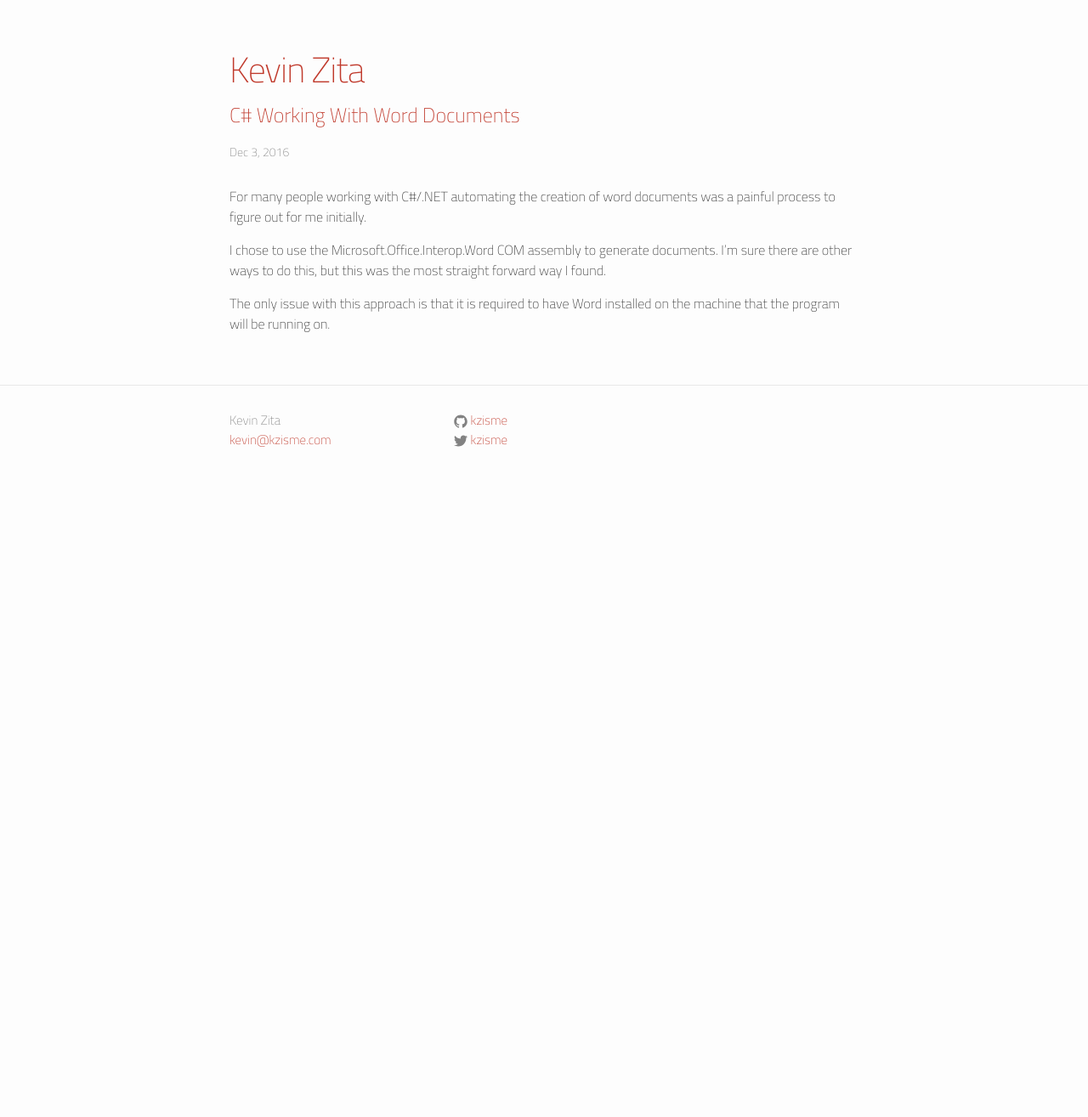
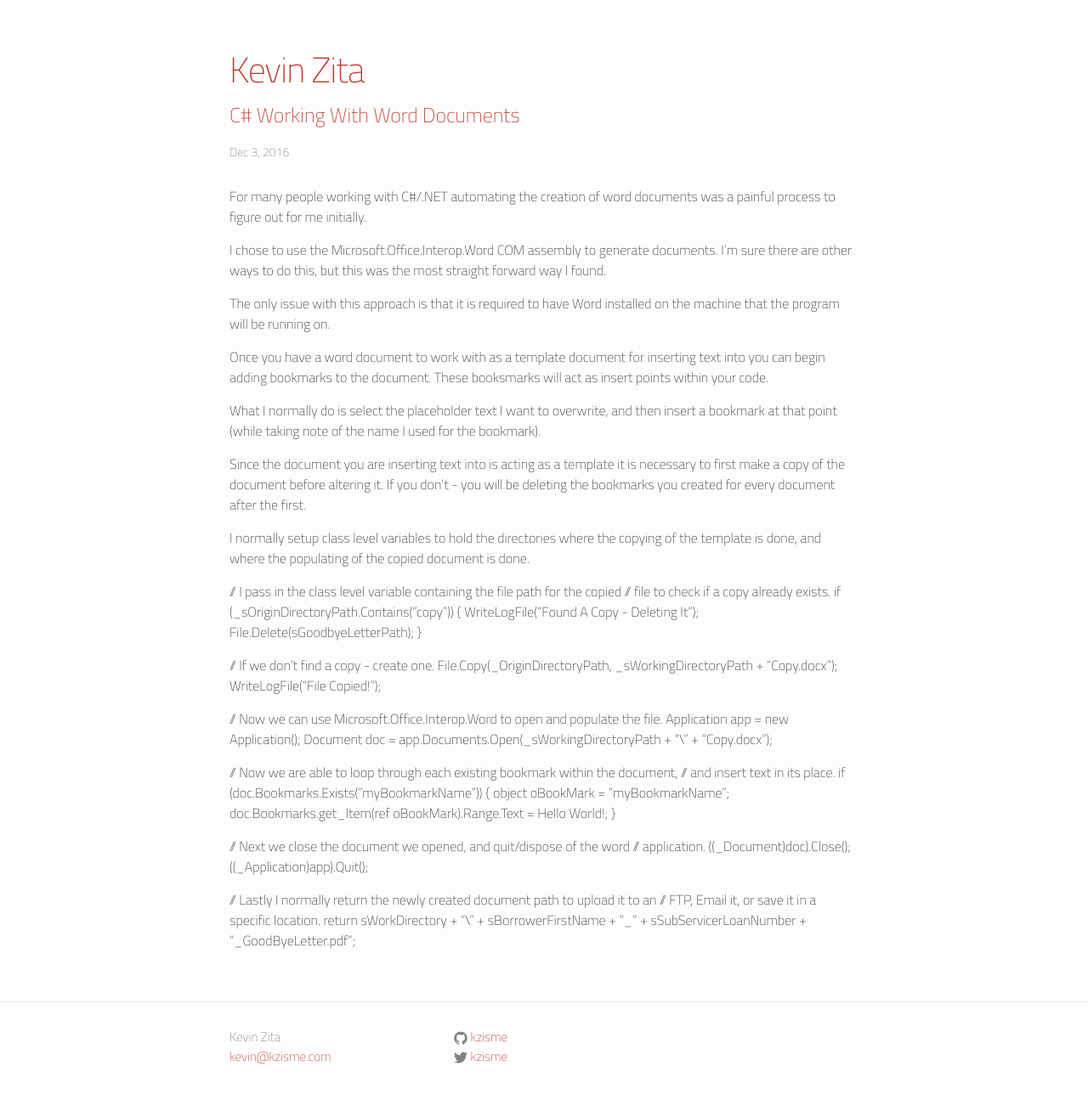
Before and after one commit to kzisme/site, a Jekyll site: the page built from _posts/2016-12-03-working-with-word-documents.markdown, in a window 1280 px wide. Shown: the whole page at 85% size. Built offline with Jekyll 4.4.1, drawn with Linux system fonts in a browser that asks for light colours; before the commit the page ends 900 px from its top, so only the background shows below that.

Commit message:
Working a little bit on the post on the plane to SFO.

```diff
--- a/_posts/2016-12-03-working-with-word-documents.markdown
+++ b/_posts/2016-12-03-working-with-word-documents.markdown
@@ -13,3 +13,53 @@ straight forward way I found.
 
 The only issue with this approach is that it is required to have Word installed
 on the machine that the program will be running on.
+
+Once you have a word document to work with as a template document for inserting
+text into you can begin adding bookmarks to the document.  These booksmarks
+will act as insert points within your code.
+
+What I normally do is select the placeholder text I want to overwrite, and then
+insert a bookmark at that point (while taking note of the name I used for the
+bookmark).
+
+Since the document you are inserting text into is acting as a template it is
+necessary to first make a copy of the document before altering it.  If you
+don't - you will be deleting the bookmarks you created for every document after
+the first.
+
+I normally setup class level variables to hold the directories where the
+copying of the template is done, and where the populating of the copied
+document is done.
+
+// I pass in the class level variable containing the file path for the copied
+// file to check if a copy already exists.
+if (_sOriginDirectoryPath.Contains("copy"))
+{
+    WriteLogFile("Found A Copy  - Deleting It");
+    File.Delete(sGoodbyeLetterPath);
+}
+
+// If we don't find a copy - create one.
+File.Copy(_OriginDirectoryPath, _sWorkingDirectoryPath  + "Copy.docx");
+WriteLogFile("File Copied!");
+
+// Now we can use Microsoft.Office.Interop.Word to open and populate the file.
+Application app = new Application();
+Document doc = app.Documents.Open(_sWorkingDirectoryPath + "\\" + "Copy.docx");
+
+// Now we are able to loop through each existing bookmark within the document,
+// and insert text in its place.
+if (doc.Bookmarks.Exists("myBookmarkName"))
+{
+    object oBookMark = "myBookmarkName";
+    doc.Bookmarks.get_Item(ref oBookMark).Range.Text = Hello World!;
+}
+
+// Next we close the document we opened, and quit/dispose of the word
+// application.
+((_Document)doc).Close();
+((_Application)app).Quit();
+
+// Lastly I normally return the newly created document path to upload it to an
+// FTP, Email it, or save it in a specific location.
+return sWorkDirectory + "\\" + sBorrowerFirstName + "_" + sSubServicerLoanNumber + "_GoodByeLetter.pdf";
```
